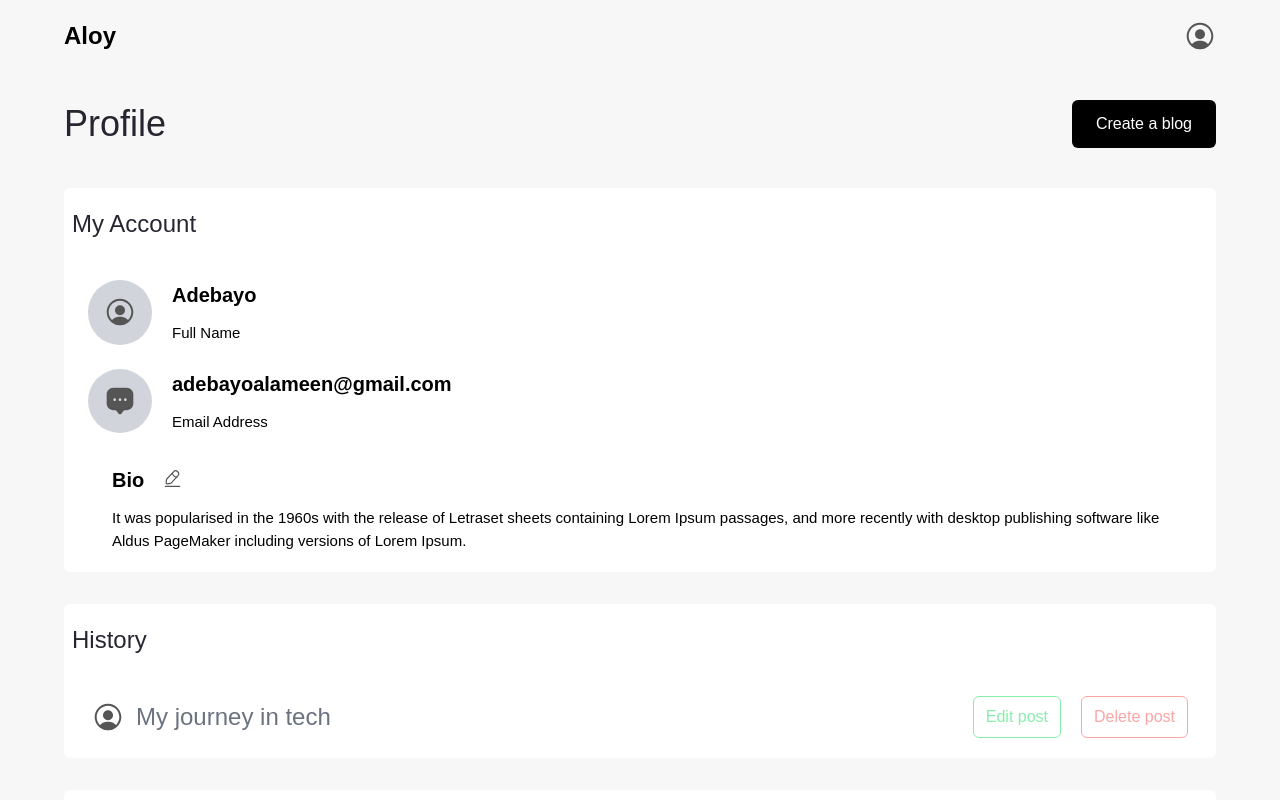
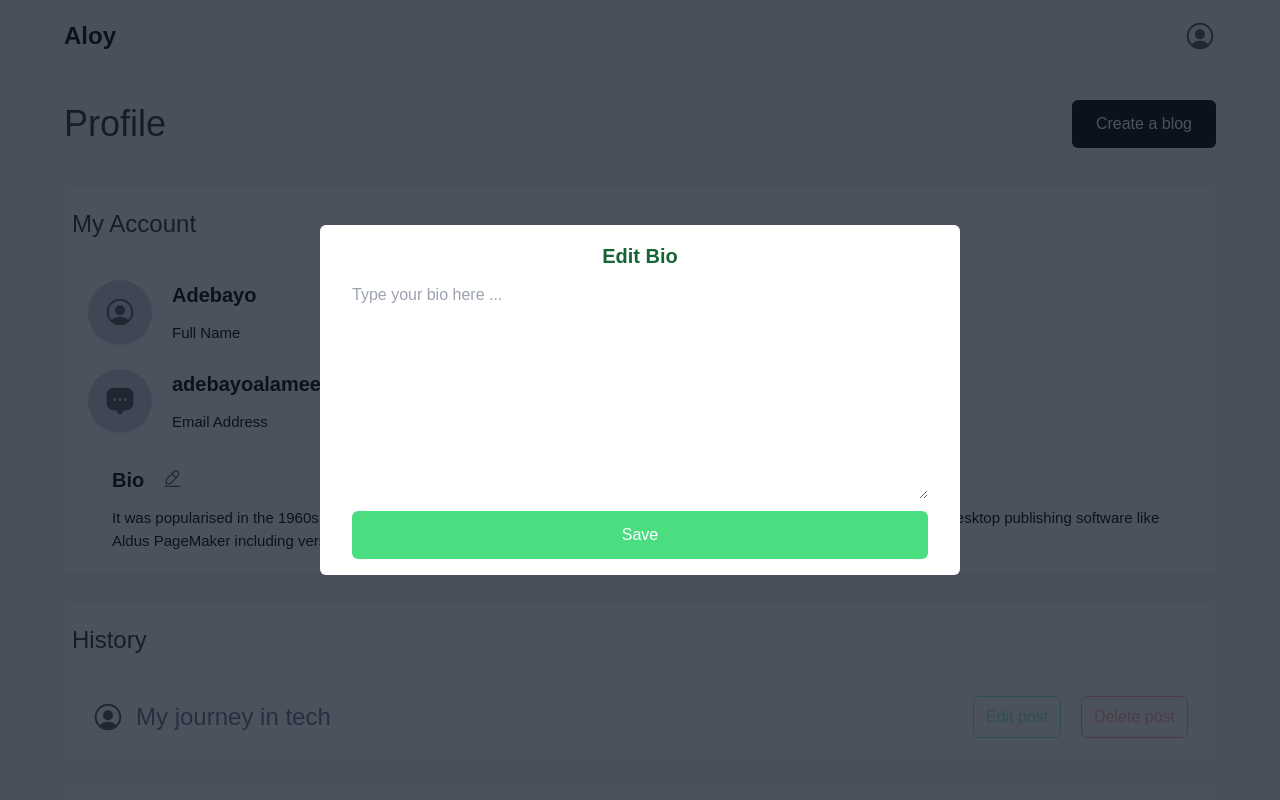
Before and after one commit to alamadrid01/Rich-Text-Editor--Blog-app, a React (Create React App) app in the folder client/: page /profile in a window 1280 px wide. Both pictures are taken after a click on the element 172 px from the left and 478 px from the top of the page. Shown: the top 800 px of the page. Built offline with nearby package versions, Linux system fonts and the light colour scheme; a web font is replaced by a local one.

Commit message:
Feat: Created the bio edit modal

```diff
--- /dev/null
+++ b/client/src/components/Modal/bioModal.jsx
@@ -0,0 +1,53 @@
+import React, { useState } from "react";
+
+const BioModal = ({ onClose }) => {
+  const [bio, setBio] = useState("");
+
+  const submitHandler = (e) => {
+    e.preventDefault();
+  };
+
+  const handleClickOutside = (e) => {
+    if (e.target === e.currentTarget) {
+      onClose();
+    }
+  };
+
+  return (
+    <>
+      <main
+        className=" z-10 fixed inset-0 bg-gray-900 bg-opacity-75 flex justify-center items-center "
+        onClick={handleClickOutside}
+      >
+        <div
+          className=" flex flex-col bg-white  rounded-md px-8 py-4 w-3/5 sm:w-4/5 lg:w-1/2"
+          onClick={(e) => e.stopPropagation()}
+        >
+          <div className="text-[20px] font-bold text-green-800 text-center">
+            Edit Bio
+          </div>
+          <form onSubmit={submitHandler} className="flex flex-col gap-3 mt-3">
+            <textarea
+              name="bio"
+              id="bio"
+              cols="25"
+              rows="9"
+              value={bio}
+              onChange={(e) => setBio(e.target.value)}
+              placeholder="Type your bio here ..."
+              className="focus focus:outline-none"
+            ></textarea>
+            <button
+              type="submit"
+              className="bg-green-400 text-white px-3 md:px-6 px-6 py-3 rounded-md hover:opacity-75 transition-all duration-300"
+            >
+              Save
+            </button>
+          </form>
+        </div>
+      </main>
+    </>
+  );
+};
+
+export default BioModal;
--- a/client/src/pages/Profile/profile.jsx
+++ b/client/src/pages/Profile/profile.jsx
@@ -5,10 +5,19 @@ import profile from "../../assets/profile.svg";
 import Edit from "../../assets/edited.svg";
 import Edited from "../../assets/edit.svg"
 import Logout from "../../assets/logout.svg"
+import BioModal from "../../components/Modal/bioModal";
+import { useState } from "react";
 
 const Profile = () => {
     const Navigate = useNavigate();
+    const [showBio, setShowBio] = useState(false);
+
+    const handleModalClose = () => {
+      setShowBio(false);
+    };
   return (
+    <>
+      {showBio && <BioModal onClose={handleModalClose} />}
       <section className="px-0 lg-px-5 xl:max-w-6xl xl:mx-auto pb-20">
         <Navbar />
         <main>
@@ -50,11 +59,14 @@ const Profile = () => {
                   <div className="text-[15px]">
                     {" "}
                     It was popularised in the 1960s with the release of Letraset
-                  sheets containing Lorem Ipsum passages, and more recently with
-                  desktop publishing software like Aldus PageMaker including
-                  versions of Lorem Ipsum.
+                    sheets containing Lorem Ipsum passages, and more recently
+                    with desktop publishing software like Aldus PageMaker
+                    including versions of Lorem Ipsum.
                   </div>
-                <div className=" absolute left-[8%] top-1 cursor-pointer">
+                  <div
+                    className=" absolute left-[8%] top-1 cursor-pointer"
+                    onClick={() => setShowBio(true)}
+                  >
                     <img src={Edit} alt="" className="w-[19px] h-[19px]" />
                   </div>
                 </div>
@@ -108,6 +120,7 @@ const Profile = () => {
           </div>
         </main>
       </section>
+    </>
   );
 };
 
```
Lines whose indentation alone changed are shown as unchanged.
